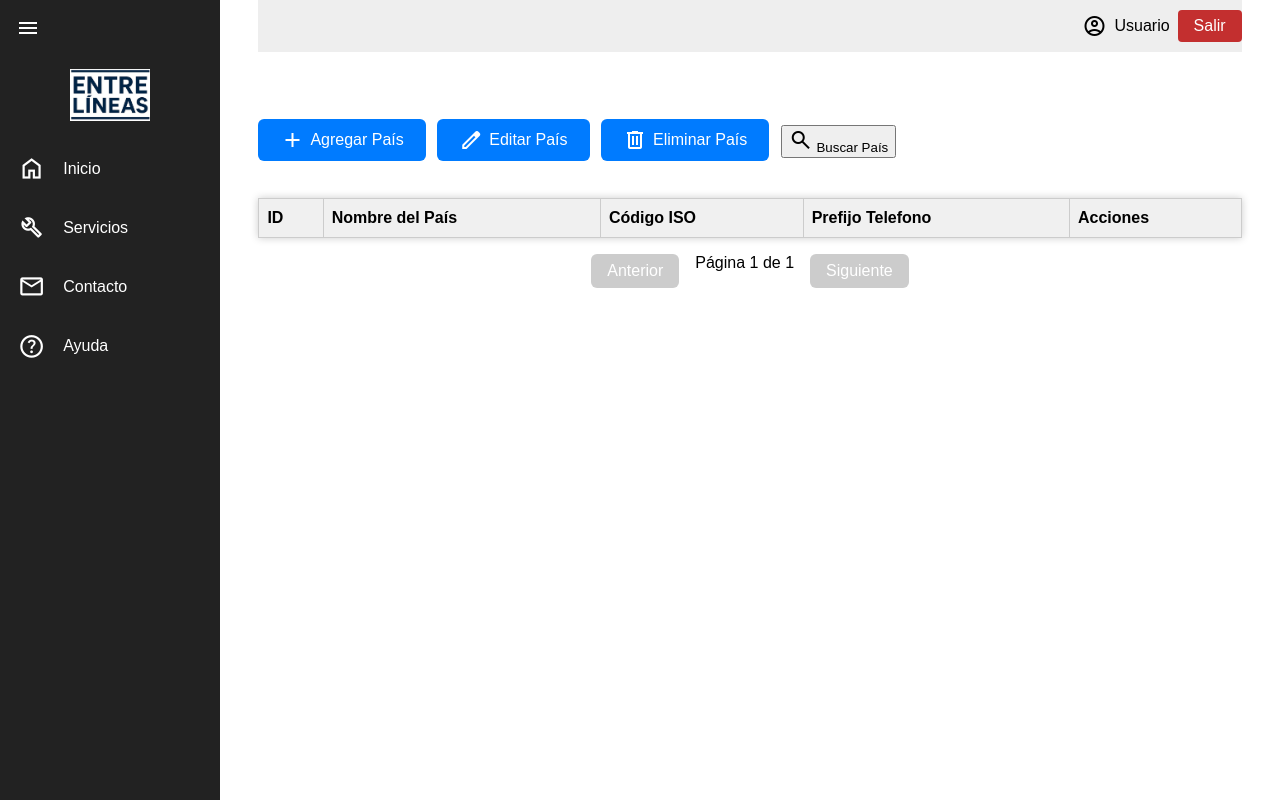
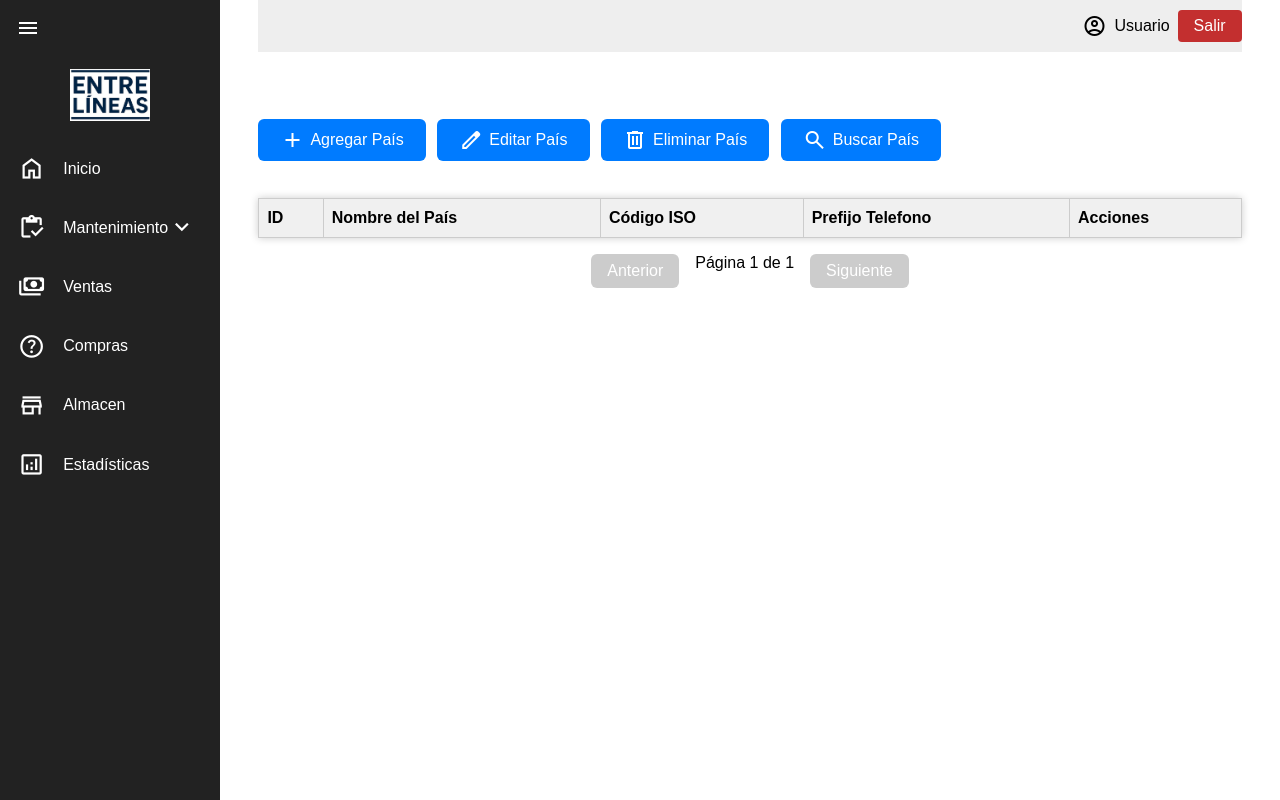
Before and after one commit to FrancoisMaki/ERP_Libreria, a Flask app: page /cliente/paises in a window 1280 px wide. Run offline with Flask 3, Linux system fonts and the light colour scheme; data that the repository does not hold is empty.

Commit message:
add features to sidebar

```diff
--- a/static/css/mantenimientos.css
+++ b/static/css/mantenimientos.css
@@ -334,3 +334,53 @@ body {
         margin-top: 10px;
     }
 }
+
+/* DROPDOWN SUBLISTA */
+.dropdown {
+    background: #222;
+    margin-left: 45px;
+    padding: 8px 0 8px 10px;
+    border-radius: 0 0 8px 8px;
+    box-shadow: 0 2px 10px #0002;
+    transition: max-height 0.25s, opacity 0.2s;
+    max-height: 500px;
+    opacity: 1;
+    overflow: hidden;
+}
+.dropdown.hide {
+    max-height: 0;
+    opacity: 0;
+    padding: 0 0 0 10px;
+}
+.dropdown li {
+    margin: 7px 0;
+}
+.dropdown a {
+    color: #fff;
+    text-decoration: none;
+    padding: 4px 12px;
+    border-radius: 4px;
+    display: block;
+    transition: background 0.15s;
+}
+.dropdown a:hover {
+    background: #444;
+}
+
+/* Flecha para el dropdown */
+.flecha-dropdown {
+    margin-left: auto;
+    transition: transform 0.2s;
+}
+.mantenimiento-open .flecha-dropdown {
+    transform: rotate(180deg);
+}
+
+/* Cuando sidebar está contraido, oculta el dropdown */
+.sidebar.contraido .dropdown {
+    display: none !important;
+}
+
+.sidebar.contraido .flecha-dropdown {
+    display: none !important;
+}
--- a/static/js/pais.js
+++ b/static/js/pais.js
@@ -102,8 +102,10 @@ document.addEventListener("DOMContentLoaded", () => {
     const btnEliminar = document.getElementById("eliminarPaisBtn");
 
     const btnCancelar = document.getElementById("cancelarBtn");
+
     const buscarInput = document.getElementById("buscarNombrePais");
     const btnBuscarPais = document.getElementById("btnBuscarPais");
+
     const formBuscarPaisDiv = document.getElementById("busquedaEditarPais");
 
     function manejarAccion(event) {
@@ -113,6 +115,9 @@ document.addEventListener("DOMContentLoaded", () => {
                 formEditarForm.classList.add("hide");
                 formBuscarPaisDiv.classList.add("hide");
 
+                formEliminarDiv.classList.add("hide");
+                eliminarPaisForm.classList.add("hide");
+
                 formAgregarDiv.classList.remove("hide");
                 formAgregarForm.classList.remove("hide");
 
@@ -121,12 +126,16 @@ document.addEventListener("DOMContentLoaded", () => {
 
                 btnAgregar.disabled = true;
                 btnEditar.disabled = false;
+                btnEliminar.disabled = false;
 
                 break;
 
             case 'editarPaisBtn':
                 formAgregarDiv.classList.add("hide");
                 formAgregarForm.classList.add("hide");
+
+                formEliminarDiv.classList.add("hide");
+                eliminarPaisForm.classList.add("hide");
 
                 formEditarDiv.classList.remove("hide");
                 formEditarForm.classList.remove("hide");
@@ -137,8 +146,27 @@ document.addEventListener("DOMContentLoaded", () => {
 
                 btnEditar.disabled = true;
                 btnAgregar.disabled = false;
+                btnEliminar.disabled = false;
 
                 break;
+
+            case 'eliminarPaisBtn':
+                formAgregarDiv.classList.add("hide");
+                formAgregarForm.classList.add("hide");
+
+                formEditarDiv.classList.add("hide");
+                formEditarForm.classList.add("hide");
+                formBuscarPaisDiv.classList.add("hide");
+
+                formEliminarDiv.classList.remove("hide");
+                eliminarPaisForm.classList.remove("hide");
+
+                tablaContainer.classList.add("hide");
+                togglePaginacion(false);
+
+                btnEliminar.disabled = true;
+                btnAgregar.disabled = false;
+                btnEditar.disabled = false;
 
             default:
                 console.log('Acción desconocida');
@@ -149,6 +177,7 @@ document.addEventListener("DOMContentLoaded", () => {
     // Asígnalo a los dos botones principales
     btnAgregar.addEventListener("click", manejarAccion);
     btnEditar.addEventListener("click", manejarAccion);
+    btnEliminar.addEventListener("click", manejarAccion);
 
         // Delegación de eventos en la tabla para editar y eliminar
     tbody.addEventListener('click', function(event) {
--- a/static/js/sidebar.js
+++ b/static/js/sidebar.js
@@ -1,10 +1,45 @@
 document.addEventListener('DOMContentLoaded', () => {
     const sidebar = document.getElementById('sidebar');
     const toggleBtn = document.getElementById('toggleSidebar');
-    if (sidebar && toggleBtn) {
-        toggleBtn.addEventListener('click', () => {
-            sidebar.classList.toggle('expanded');
-            sidebar.classList.toggle('contraido');
-        });
-    }
+    const mantenimientoBtn = document.getElementById('mantenimientoBtn');
+    const mantenimientoDropdown = document.getElementById('mantenimientoDropdown');
+    const flechaDropdown = document.getElementById('flechaDropdown');
+
+    // Contracción/expansión sidebar
+    toggleBtn.addEventListener('click', () => {
+        sidebar.classList.toggle('expanded');
+        sidebar.classList.toggle('contraido');
+
+        // Si contrae, cierra el submenú de mantenimiento
+        if (sidebar.classList.contains('contraido')) {
+            mantenimientoDropdown.classList.add('hide');
+            mantenimientoBtn.classList.remove('mantenimiento-open');
+            // Flecha desaparece, lo controla el CSS
+        }
+    });
+
+    // Expansión submenú de mantenimiento
+    mantenimientoBtn.addEventListener('click', (e) => {
+        e.preventDefault();
+
+        if (sidebar.classList.contains('expanded')) {
+            // Toggle submenú solo si expandido
+            const abierto = !mantenimientoDropdown.classList.contains('hide');
+            if (abierto) {
+                mantenimientoDropdown.classList.add('hide');
+                mantenimientoBtn.classList.remove('mantenimiento-open');
+            } else {
+                mantenimientoDropdown.classList.remove('hide');
+                mantenimientoBtn.classList.add('mantenimiento-open');
+            }
+        } else {
+            // Si contraído, primero expande el sidebar y después muestra el submenú
+            sidebar.classList.remove('contraido');
+            sidebar.classList.add('expanded');
+            setTimeout(() => {
+                mantenimientoDropdown.classList.remove('hide');
+                mantenimientoBtn.classList.add('mantenimiento-open');
+            }, 300); // espera la animación de expandir
+        }
+    });
 });
--- a/templates/cliente/paises.html
+++ b/templates/cliente/paises.html
@@ -32,21 +32,46 @@
                         </a>
                     </li>
                     <li>
-                        <a href="#" class="opcion">
-                            <span class="material-symbols-outlined">build</span>
-                            <span class="texto">Servicios</span>
+                        <a href="#" id="mantenimientoBtn" class="opcion mantenimiento-toggle">
+                            <span class="material-symbols-outlined">inventory</span>
+                            <span class="texto">Mantenimiento</span>
+                            <span class="material-symbols-outlined flecha-dropdown" id="flechaDropdown">expand_more</span>
                         </a>
+                        <ul class="dropdown hide" id="mantenimientoDropdown">
+                            <li><a href="">Países</a></li>
+                            <li><a href="">Provincias</a></li>
+                            <li><a href="">Poblaciones</a></li>
+                            <li><a href="">Empresas</a></li>
+                            <li><a href="">Clientes</a></li>
+                            <li><a href="">Proveedores</a></li>
+                            <li><a href="">Categorías</a></li>
+                            <li><a href="">Autores</a></li>
+                            <li><a href="">Almacenes</a></li>
+                        </ul>
                     </li>
+
                     <li>
                         <a href="#" class="opcion">
-                            <span class="material-symbols-outlined">mail</span>
-                            <span class="texto">Contacto</span>
+                            <span class="material-symbols-outlined">payments</span>
+                            <span class="texto">Ventas</span>
                         </a>
                     </li>
                     <li>
                         <a href="#" class="opcion">
                             <span class="material-symbols-outlined">help</span>
-                            <span class="texto">Ayuda</span>
+                            <span class="texto">Compras</span>
+                        </a>
+                    </li>
+                    <li>
+                        <a href="#" class="opcion">
+                            <span class="material-symbols-outlined">store</span>
+                            <span class="texto">Almacen</span>
+                        </a>
+                    </li>
+                    <li>
+                        <a href="#" class="opcion">
+                            <span class="material-symbols-outlined">analytics</span>
+                            <span class="texto">Estadísticas</span>
                         </a>
                     </li>
                 </ul>
@@ -86,7 +111,7 @@
                     Eliminar País
                 </button>
 
-                <button class="crud-options">
+                <button id="buscarPaisBtn" class="crud-buttons">
                     <span class="material-symbols-outlined">search</span>
                     Buscar País
                 </button>
@@ -170,6 +195,7 @@
                 </form>
             </div>
 
+
         </div>
     </div>
 
```
Also changed, not shown: templates/index.html (+15 -4 lines).
